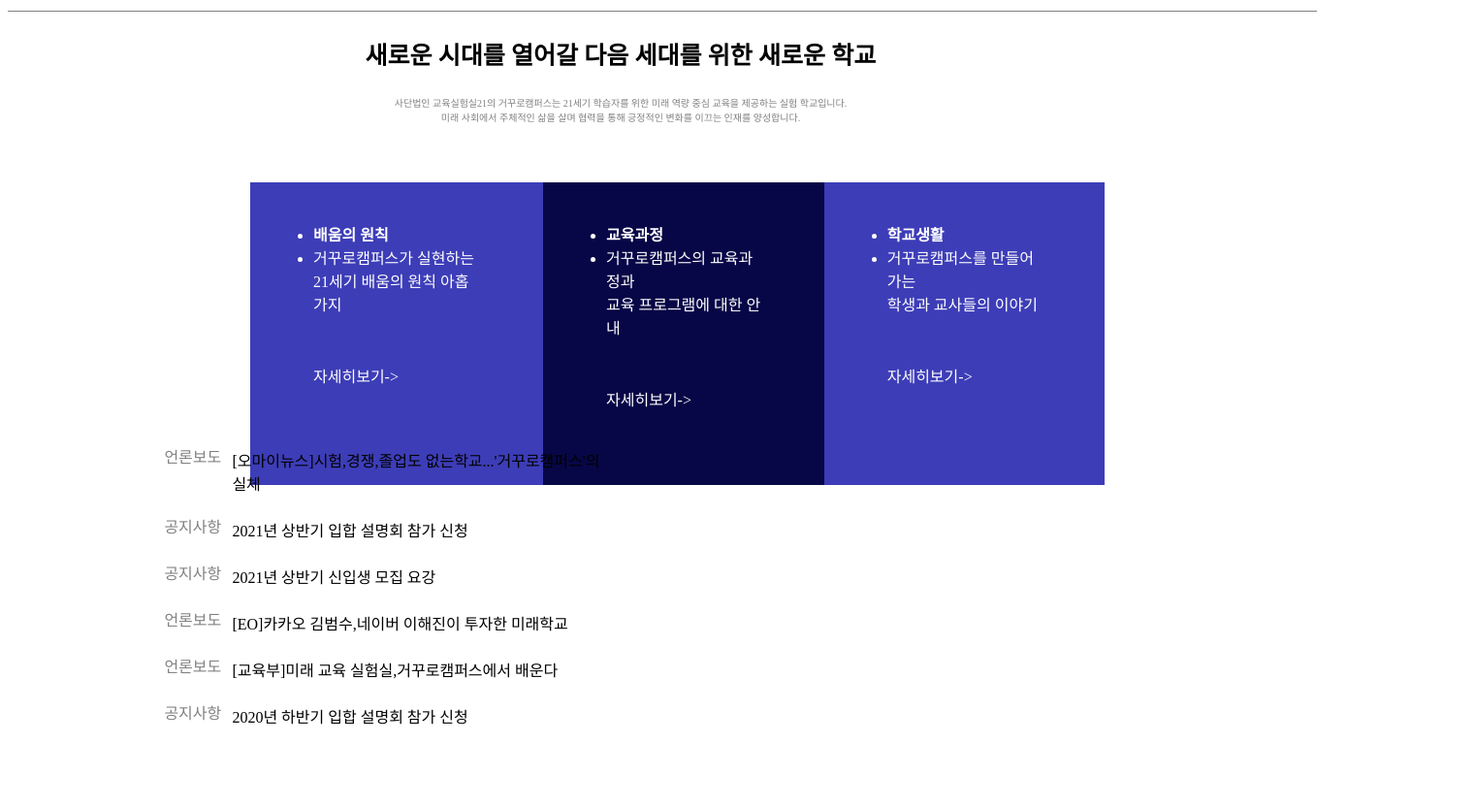
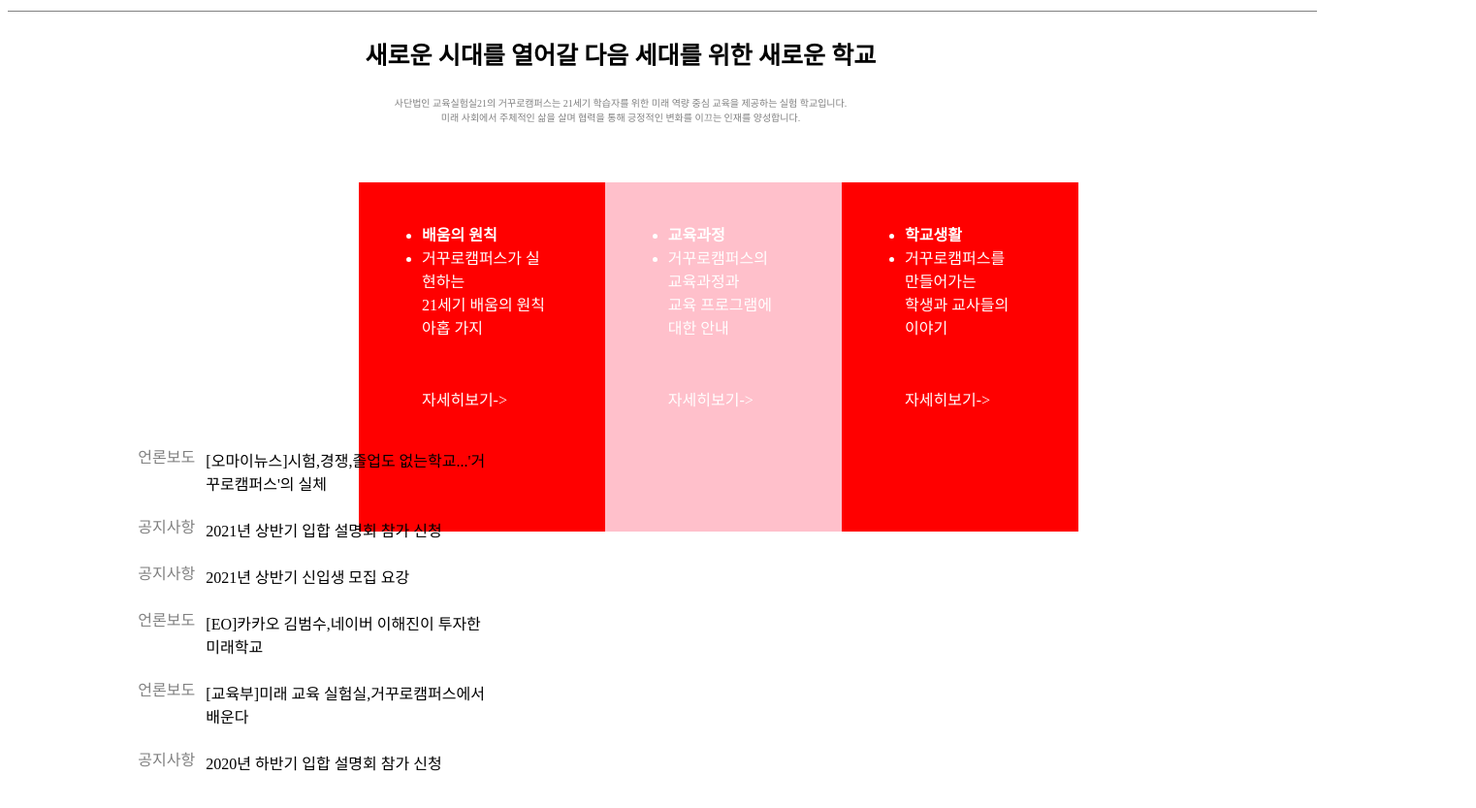
Before and after one commit to namul0406/bucket-List, a plain HTML site: page index.html in a window 1280 px wide. Shown: the part 97-930 px from the top of the page at 97% size, 1522 px wide, since content can reach past the window. Drawn offline with Linux system fonts and the light colour scheme.

Commit message:
레드버전

```diff
--- a/index.html
+++ b/index.html
@@ -1,11 +1,13 @@
 <!DOCTYPE html>
 <html lang="en">
+
 <head>
     <meta charset="UTF-8">
     <meta name="viewport" content="width=device-width, initial-scale=1.0">
     <title>Document</title>
     <link rel="stylesheet" href="style.css">
 </head>
+
 <body>
     <header>
         <div class='inner-container1'>
@@ -33,29 +35,36 @@
 
             <div id="qq">
                 <p class='h1'><strong>새로운 시대를 열어갈 다음 세대를 위한 새로운 학교</strong></p>
-<p class ='h2'>사단법인 교육실험실21의 거꾸로캠퍼스는 21세기 학습자를 위한 미래 역량 중심 교육을 제공하는 실험 학교입니다.<br>
+                <p class='h2'>사단법인 교육실험실21의 거꾸로캠퍼스는 21세기 학습자를 위한 미래 역량 중심 교육을 제공하는 실험 학교입니다.<br>
                     미래 사회에서 주체적인 삶을 살며 협력을 통해 긍정적인 변화를 이끄는 인재를 양성합니다.</p>
-        </div></div>
+            </div>
+
             <div id='case'>
                 <div class='case1'>
 
                     <ul>
                         <li><strong>배움의 원칙</strong></li>
-            <li>거꾸로캠퍼스가 실현하는<br>21세기 배움의 원칙 아홉 가지<br><div class='line'>자세히보기-></div></li>
+                        <li>거꾸로캠퍼스가 실현하는<br>21세기 배움의 원칙 아홉 가지<br>
+                            <div class='line'>자세히보기-></div>
+                        </li>
 
                     </ul>
                 </div>
                 <div class='case2'>
                     <ul>
                         <li><strong>교육과정</strong></li>
-                <li>거꾸로캠퍼스의 교육과정과<br>교육 프로그램에 대한 안내<br><div class='line'>자세히보기-></div></li>
+                        <li>거꾸로캠퍼스의 교육과정과<br>교육 프로그램에 대한 안내<br>
+                            <div class='line'>자세히보기-></div>
+                        </li>
                     </ul>
 
                 </div>
                 <div class='case3'>
                     <ul>
                         <li><strong>학교생활</strong></li>
-                <li>거꾸로캠퍼스를 만들어가는<br>학생과 교사들의 이야기<br><div class='line'>자세히보기-></div></li>
+                        <li>거꾸로캠퍼스를 만들어가는<br>학생과 교사들의 이야기<br>
+                            <div class='line'>자세히보기-></div>
+                        </li>
                     </ul>
                 </div>
                 <div class="hh">
@@ -68,6 +77,55 @@
                     <div class="jj">공지사항</div>2020년 하반기 입합 설명회 참가 신청
 
                 </div>
+                <!-- <ul>
+                    <strong>
+                        학생과 교사가 함께 변화의 주체가 되어 미래의 학교를 만듭니다
+                    </strong>
+                    <br>
+                    <br>
+                    <li>거꾸로캠퍼스의 모든 순간은 특별합니다. 학생의 배움과 성장을 위해 변화하는 학교를 확인해보세요.</li>
+                </ul>
+                <div class="inner-container">
+                    <ul class="list">
+                        <li><img src="images/img_sample1.png">
+                            <div class="list1">
+                                <a>COVID-19에도 멈추지 않았던 거꾸로캠퍼스의 협력적 문제해결 학습 교육</a></div>
+                            <p class="jm"><br>lawefmklasdnflkansldkfnlasdfnklasnfljadfnl
+                                <br><br><small>2020-09-15</small></p>
+                        </li>
+                        <li><img src="images/img_sample1.png">
+                            <div class="list2">
+                                <strong>COVID-19에도 멈추지 않았던 거꾸로캠퍼스의 협력적 문제해결 학습 교육</strong></div>
+                            <p class="jm"><br>lawefmklasdnflkansldkfnlasdfnklasnfljadfnl
+                                <br><br><small>2020-09-15</small></p>
+                        </li>
+                        <li><img src="images/img_sample1.png">
+                            <div class="list3">
+                                <strong>COVID-19에도 멈추지 않았던 거꾸로캠퍼스의 협력적 문제해결 학습 교육</strong></div>
+                            <p class="jm"><br>lawefmklasdnflkansldkfnlasdfnklasnfljadfnl
+                                <br><br><small>2020-09-15</small></p>
+                        </li>
+                        <li><img src="images/img_sample1.png">
+                            <div class="list4">
+                                <strong>COVID-19에도 멈추지 않았던 거꾸로캠퍼스의 협력적 문제해결 학습 교육</strong></div>
+                            <p class="jm"><br>lawefmklasdnflkansldkfnlasdfnklasnfljadfnl
+                                <br><br><small>2020-09-15</small></p>
+                        </li>
+                        <li><img src="images/img_sample1.png">
+                            <div class="list5">
+                                <strong>COVID-19에도 멈추지 않았던 거꾸로캠퍼스의 협력적 문제해결 학습 교육</strong></div>
+                            <p class="jm"><br>lawefmklasdnflkansldkfnlasdfnklasnfljadfnl
+                                <br><br><small>2020-09-15</small></p>
+                        </li>
+                        <li><img src="images/img_sample1.png">
+                            <div class="list6">
+                                <strong>COVID-19에도 멈추지 않았던 거꾸로캠퍼스의 협력적 문제해결 학습 교육</strong></div>
+                            <p class="jm"><br>lawefmklasdnflkansldkfnlasdfnklasnfljadfnl
+                                <br><br><small>2020-09-15</small></p>
+                        </li>
+                    </ul>
+                </div>
+            </div> -->
     </main>
 
     <footer>
@@ -145,11 +203,13 @@
             </div>
 
             <div id='icon'>
-   <div class='facebook'><img src ="images/facebook.png"> </div>
-    <div class='instargram'><img src ="images/instargram.png"> </div>
-    <div class='youtube'><img src ="images/youtube.png"> </div>
-    <div class='text'>(사)교육실험실21    대표 이성원    주소 [03086] 서울특별시 종로구 대학로 116 4층 (공공일호)    메일 contact@gschool.kr    전화 02-742-0077</div>
+                <div class='facebook'><img src="images/facebook.png"> </div>
+                <div class='instargram'><img src="images/instargram.png"> </div>
+                <div class='youtube'><img src="images/youtube.png"> </div>
+                <div class='text'>(사)교육실험실21 대표 이성원 주소 [03086] 서울특별시 종로구 대학로 116 4층 (공공일호) 메일 contact@gschool.kr 전화
+                    02-742-0077</div>
             </div>
     </footer>
 </body>
+
 </html>
--- a/style.css
+++ b/style.css
@@ -105,20 +105,20 @@ flex-grow:1
             color:white;
         }
         .case1{flex-grow:1;
-            background-color:rgb(61,61,184) ;
+            background-color:red ;
             padding-top:25px;
             padding-right:60px;
             padding-left:25px;
 
         }
         .case2{flex-grow:1;
-            background-color:rgb(7,7,71) ;
+            background-color:pink ;
             padding-top:25px;
             padding-right:60px;
             padding-left:25px;
         }
         .case3{flex-grow:1;
-            background-color:rgb(61,61,184) ;
+            background-color:red ;
             padding-top:25px;
             padding-right:60px;
             padding-left:25px;
```
Lines whose indentation alone changed are shown as unchanged.
